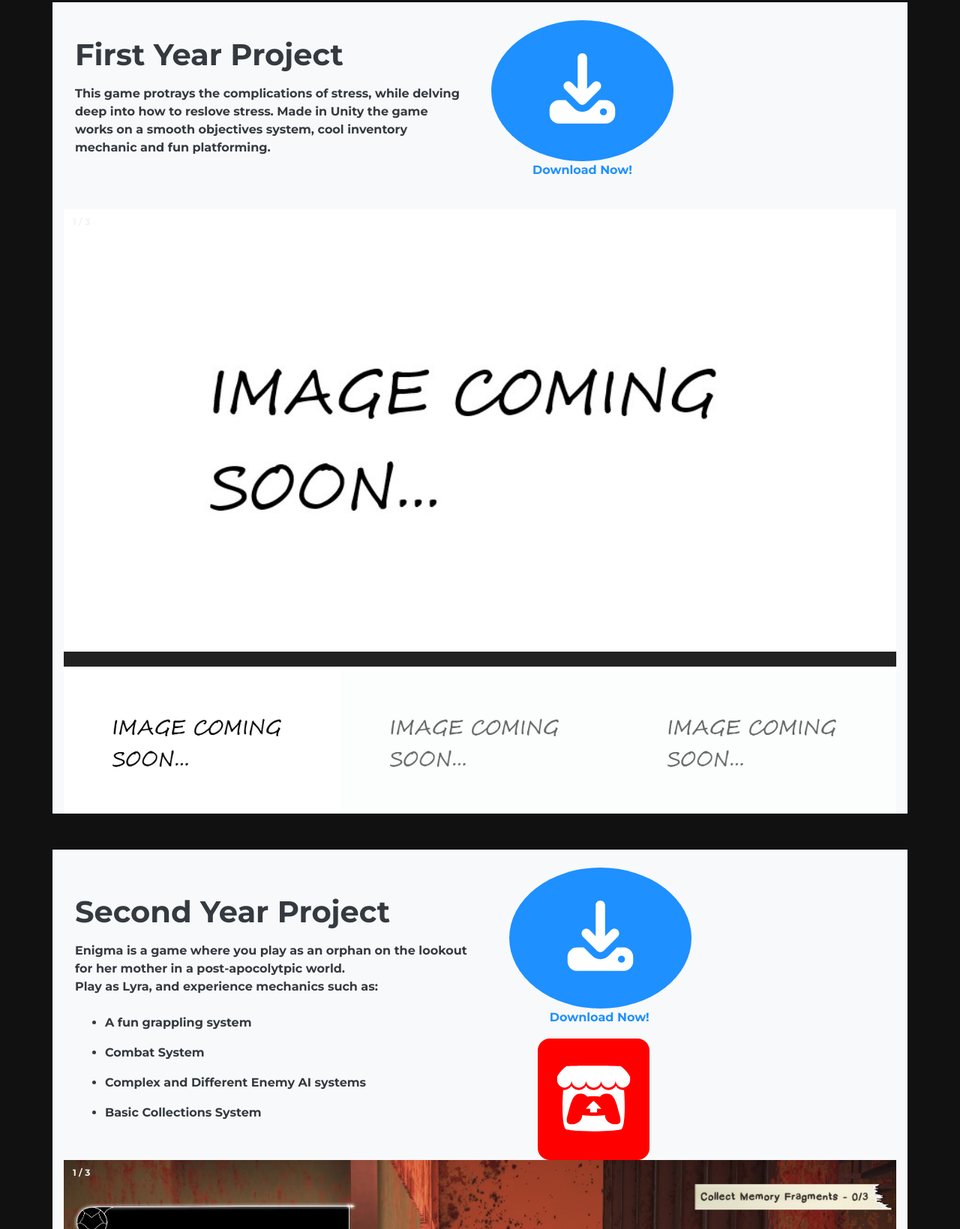
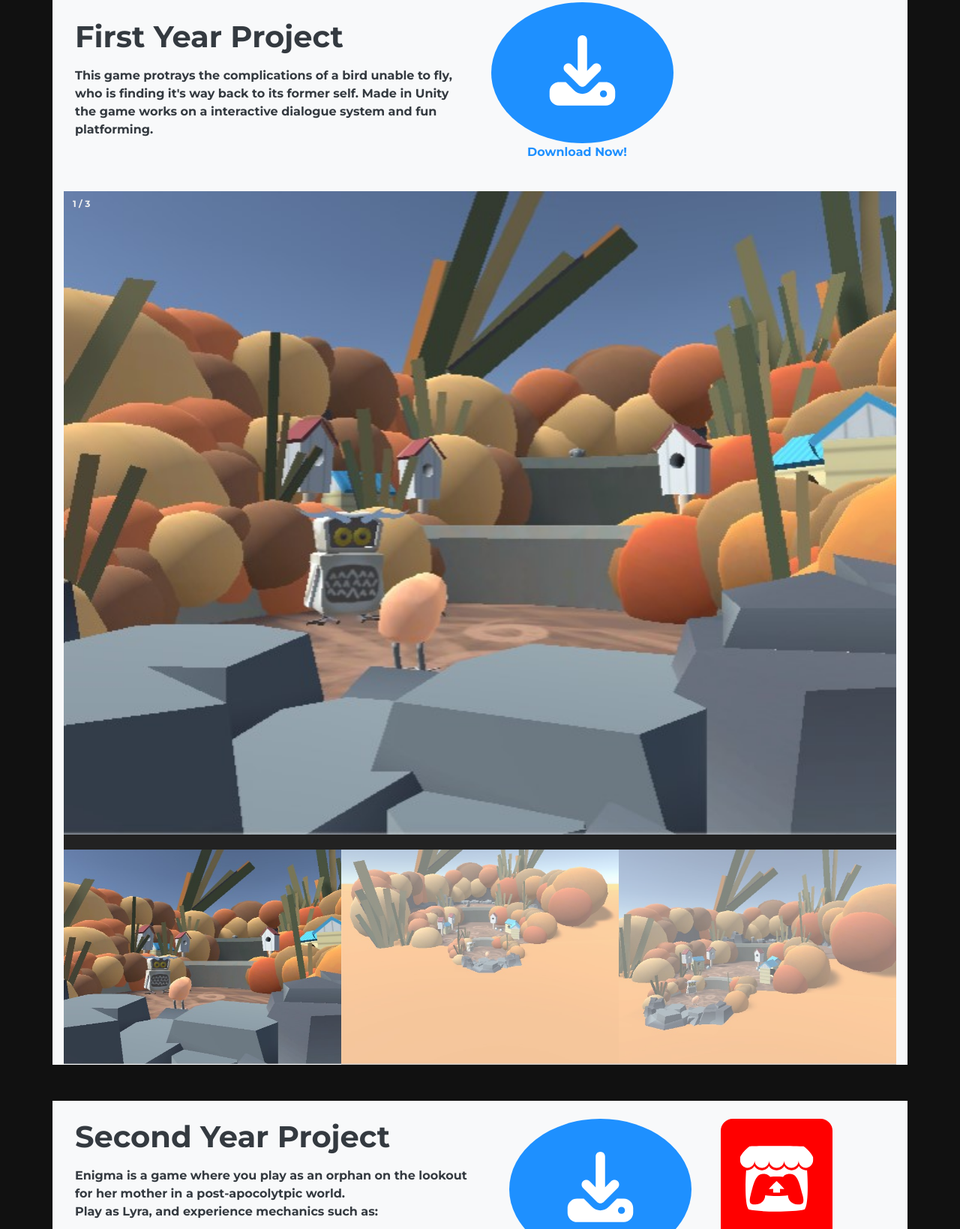
Before and after one commit to SaRtHaK-Sa-xena/SaRtHaK-Sa-xena.github.io, a plain HTML site: page index.html in a window 1280 px wide. Shown: the part 4209-5848 px from the top of the page at 75% size. Drawn offline with Linux system fonts and the light colour scheme.

Commit message:
Updated First Year Project Page
Added correct images and description.

```diff
--- a/index.html
+++ b/index.html
@@ -257,8 +257,8 @@
                 <!--
                     Description
                 -->
-                    This game protrays the complications of stress, while delving deep into how to reslove stress.
-                    Made in Unity the game works on a smooth objectives system, cool inventory mechanic and fun platforming.
+                    This game protrays the complications of a bird unable to fly, who is finding it's way back to its former self.
+                    Made in Unity the game works on a interactive dialogue system and fun platforming.
                 </p>
             </div>
 
@@ -266,7 +266,7 @@
             <div class="col-lg-auto">
                 <a href="https://drive.google.com/file/d/1QR2Gu-9tZT00bjD49r4eUIlAxiHy5B2d/view?usp=sharing" target="_blank" id="downloadBtn" button class="btn bg-custom"><i class="fa fa-download fa-10x mx-5 my-4"></i>
                 </a>
-                <p class="font-weight-bold text-center" id="downloadText">Download Now!</p>
+                <p class="font-weight-bold text-left mx-5" id="downloadText">Download Now!</p>
             </div>
         </div>
 
@@ -279,17 +279,17 @@
             <!-- Full-width images with number text -->
             <div class="mySlides_2">
                 <div class="numbertext">1 / 3</div>
-                <img src="img/Project/SamplePhoto.jpg" style="width:100%">
+                <img src="img/Project/OddFeather_1.jpg" style="width:100%">
             </div>
 
             <div class="mySlides_2">
                 <div class="numbertext">2 / 3</div>
-                <img src="img/Project/SamplePhoto.jpg" style="width:100%">
+                <img src="img/Project/OddFeather_2.jpg" style="width:100%">
             </div>
 
             <div class="mySlides_2">
                 <div class="numbertext">3 / 3</div>
-                <img src="img/Project/SamplePhoto.jpg" style="width:100%">
+                <img src="img/Project/OddFeather_3.jpg" style="width:100%">
             </div>
 
             <!-- Image text -->
@@ -300,13 +300,13 @@
             <!-- Thumbnail images -->
             <div class="row">
                 <div class="column_slide_2">
-                    <img class="demo_2 cursor_2" src="img/Project/SamplePhoto.jpg" style="width:100%" onclick="currentSlide_2(1)" alt="The Woods">
+                    <img class="demo_2 cursor_2" src="img/Project/OddFeather_1.jpg" style="width:100%" onclick="currentSlide_2(1)" alt=" ">
                 </div>
                 <div class="column_slide_2">
-                    <img class="demo_2 cursor_2" src="img/Project/SamplePhoto.jpg" style="width:100%" onclick="currentSlide_2(2)" alt="Cinque Terre">
+                    <img class="demo_2 cursor_2" src="img/Project/OddFeather_2.jpg" style="width:100%" onclick="currentSlide_2(2)" alt="">
                 </div>
                 <div class="column_slide_2">
-                    <img class="demo_2 cursor_2" src="img/Project/SamplePhoto.jpg" style="width:100%" onclick="currentSlide_2(3)" alt="Cinque Terre">
+                    <img class="demo_2 cursor_2" src="img/Project/OddFeather_3.jpg" style="width:100%" onclick="currentSlide_2(3)" alt="">
                 </div>
             </div>
         </div>
@@ -345,16 +345,12 @@
                 <a href="https://drive.google.com/file/d/1QR2Gu-9tZT00bjD49r4eUIlAxiHy5B2d/view?usp=sharing" target="_blank" id="downloadBtn" button class="btn bg-custom mx-4 md-6"><i class="fa fa-download fa-10x mx-5 my-4"></i>
                 </a>
 
-                <p class="font-weight-bold text-right" id="downloadText">Download Now!</p>
-            </div>
-
-            <div class="col-lg-9 mx-4 ">
-                <a href="https://davideammano.itch.io/enigma" target="_blank" id="ItchIOBtn" button class="btn bg-custom mx-4 md-6"><i class="fab fa-itch-io"></i>
-                </a>
+                <p class="font-weight-bold text-center" id="downloadText">Download Now!</p>
             </div>
 
         </div>
-
+        <a href="https://davideammano.itch.io/enigma" target="_blank" id="ItchIOBtn" button class="btn bg-custom md-6"><i class="fab fa-itch-io"></i>
+        </a>
         <!-- Container for the image gallery -->
         <div class="slideshow-container_3">
 
@@ -382,13 +378,13 @@
             <!-- Thumbnail images -->
             <div class="row">
                 <div class="column_slide_3">
-                    <img class="demo_3 cursor_3" src="img/Project/SecondYear_1.jpg" style="width:100%" onclick="currentSlide(1)" alt="Carrom">
+                    <img class="demo_3 cursor_3" src="img/Project/SecondYear_1.jpg" style="width:100%" onclick="currentSlide(1)" alt="">
                 </div>
                 <div class="column_slide_3">
-                    <img class="demo_3 cursor_3" src="img/Project/SecondYear_2.jpg" style="width:100%" onclick="currentSlide(2)" alt="Carrom After Shot">
+                    <img class="demo_3 cursor_3" src="img/Project/SecondYear_2.jpg" style="width:100%" onclick="currentSlide(2)" alt="">
                 </div>
                 <div class="column_slide_3">
-                    <img class="demo_3 cursor_3" src="img/Project/SecondYear_3.jpg" style="width:100%" onclick="currentSlide(3)" alt="Carrom Aiming">
+                    <img class="demo_3 cursor_3" src="img/Project/SecondYear_3.jpg" style="width:100%" onclick="currentSlide(3)" alt="">
                 </div>
             </div>
         </div>
```
Also changed, not shown: img/Project/OddFeather_1.jpg (added), img/Project/OddFeather_2.jpg (added), img/Project/OddFeather_3.jpg (added), img/Project/OddFeather_Display.jpg (added).
